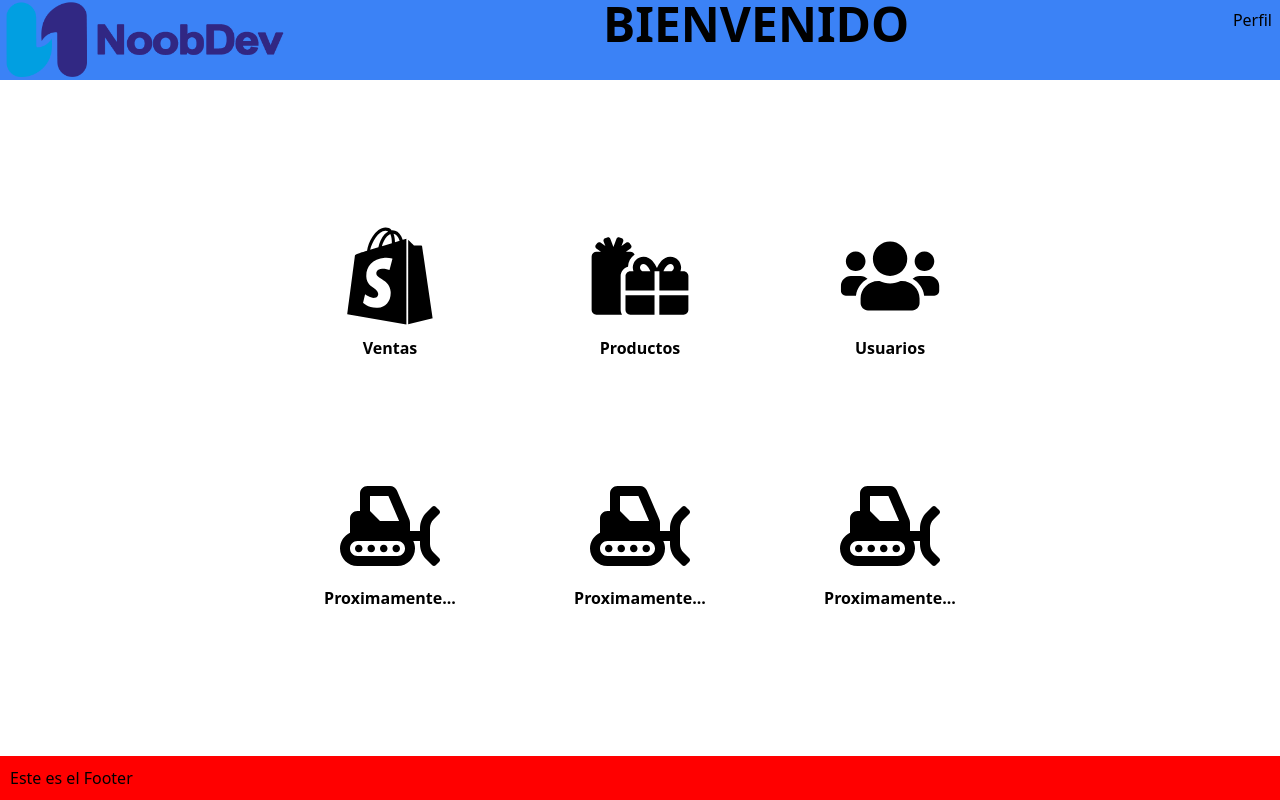
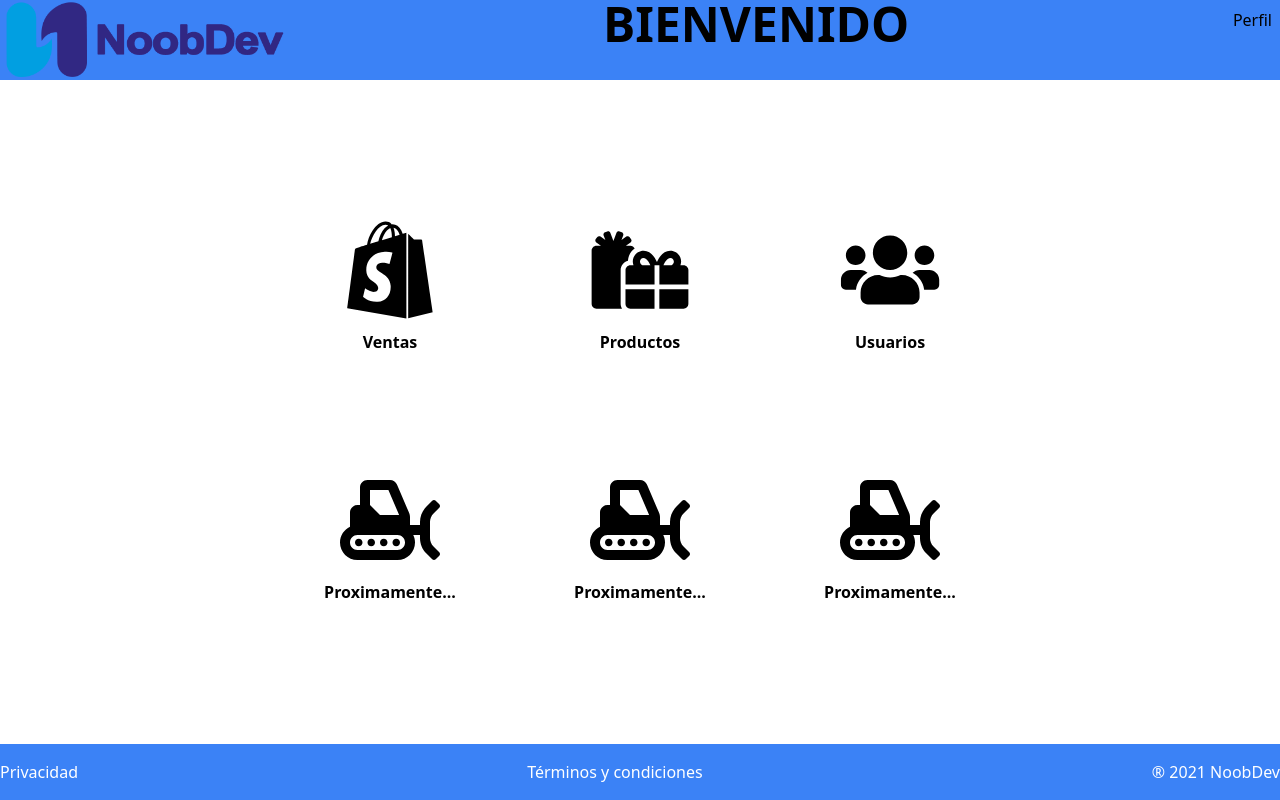
Before and after one commit to NoobDev-INC/ProyectoGestionVentas, a React (Create React App) app: page /menu in a window 1280 px wide. Built offline with nearby package versions, Linux system fonts and the light colour scheme.

Commit message:
Footer Realizado

```diff
--- a/src/components/Footer.jsx
+++ b/src/components/Footer.jsx
@@ -2,9 +2,13 @@ import React from 'react'
 
 const Footer = () => {
     return (
-        <footer>
-            Este es el Footer
-        </footer>
+        <footer class="text-center bg-blue-500 text-white bg-teal-900 py-4">
+        <ul class="md:flex justify-between">
+            <li><a href="http://">Privacidad </a></li>
+            <li><a href="http://">Términos y condiciones</a></li>
+            <li>&#174; 2021 NoobDev</li>
+        </ul>
+    </footer>
     )
 }
 
--- a/src/styles/styles.css
+++ b/src/styles/styles.css
@@ -9,11 +9,6 @@
 
 .mainContainer>main {
     height: 100%;
-}
-
-.mainContainer>footer {
-    background-color: red;
-    padding: 10px;
 }
 
 .menu {
```
